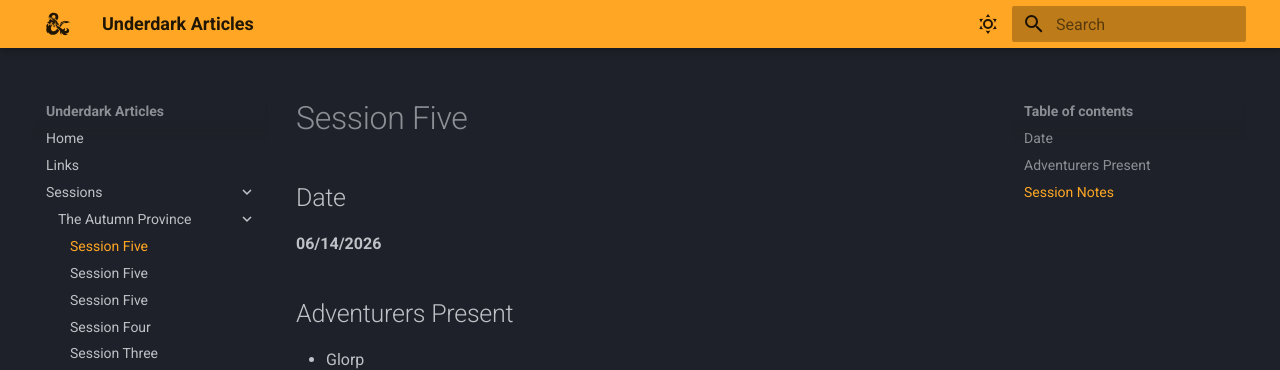
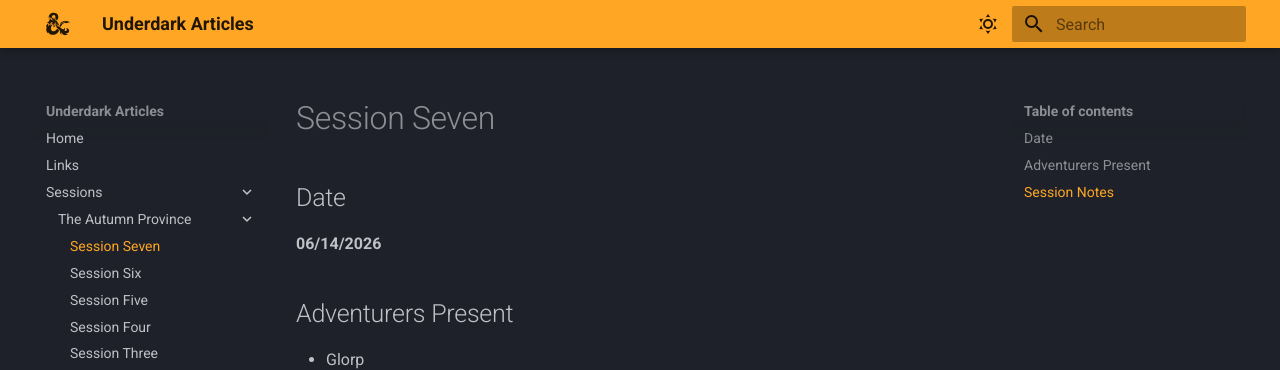
Before and after one commit to underdarkarticles/underdarkarticles.com, an MkDocs documentation site: the page built from docs/sessions/The Autumn Province/92-session-seven.md, in a window 1280 px wide and 945 px high. Shown: the top 370 px of the window. Built offline with MkDocs 1.6.1 and Material for MkDocs 9.7.7, drawn with Linux system fonts in a browser that asks for light colours.

Commit message:
Update page headers

```diff
--- a/docs/sessions/The Autumn Province/92-session-seven.md
+++ b/docs/sessions/The Autumn Province/92-session-seven.md
@@ -1,4 +1,4 @@
-# Session Five
+# Session Seven
 
 ## Date
 
--- a/docs/sessions/The Autumn Province/93-session-six.md
+++ b/docs/sessions/The Autumn Province/93-session-six.md
@@ -1,4 +1,4 @@
-# Session Five
+# Session Six
 
 ## Date
 
```
